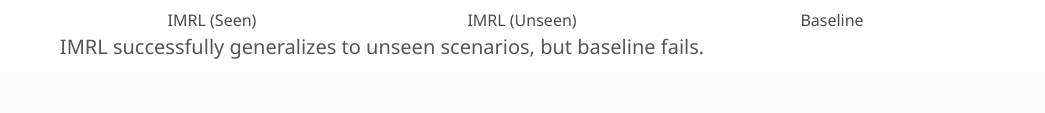
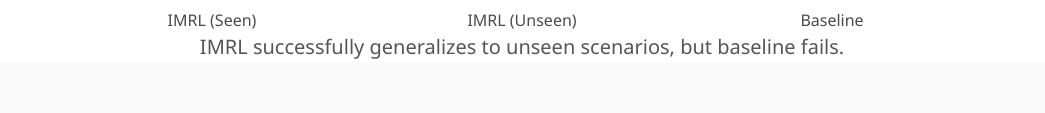
Before and after one commit to ruiiu/mmcd, a plain HTML site: page index.html in a window 1280 px wide. Shown: the part 2765-2878 px from the top of the page, without its empty margins (118-1163 px from the left). Drawn offline with nearby package versions, Linux system fonts and the light colour scheme; some icons are missing; a web font is replaced by a local one.

Commit message:
Update index.html

```diff
--- a/index.html
+++ b/index.html
@@ -345,7 +345,7 @@ for food acquisition.
     </div>
   </div>
 
-  <div style="text-align: center; font-size: 20px; color: #555; max-width: 1000px; margin-bottom: 10px;">
+  <div style="text-align: center; font-size: 20px; color: #555; max-width: 1000px; margin: 0 auto;">
     IMRL successfully generalizes to unseen scenarios, but baseline fails.
   </div>
   </section>
```
